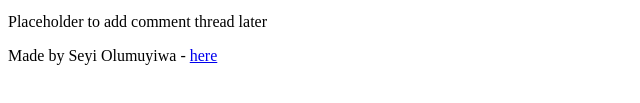
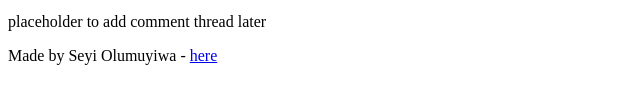
Before and after one commit to seyiolumuyiwa/My_First_Portfolio, a plain HTML site: page html_basic/tweets.html in a window 1280 px wide. Shown: the part 231-334 px from the top of the page, 0-640 px from the left. Drawn offline with Linux system fonts and the light colour scheme.

Commit message:
Fix to tweet page

```diff
--- a/html_basic/tweets.html
+++ b/html_basic/tweets.html
@@ -22,10 +22,11 @@
 
     <aside>
       <p>
-        Placeholder to add comment thread later
+        placeholder to add comment thread later
       </p>
     </aside>
   </main>
+
   <footer>
     <p>Made by Seyi Olumuyiwa - <a href="https://github.com/seyiolumuyiwa" target="_blank">here</a></p>
   </footer>
```
